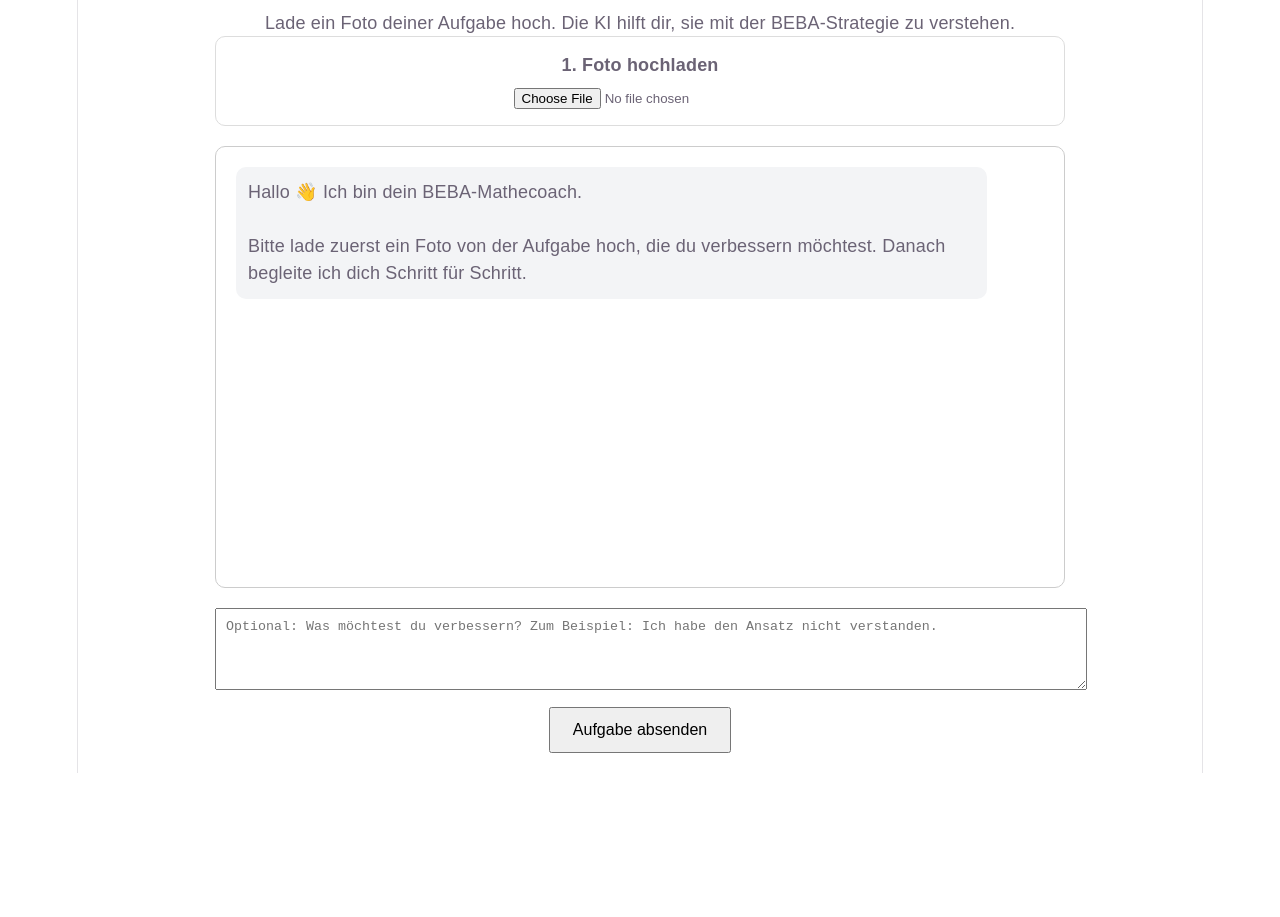
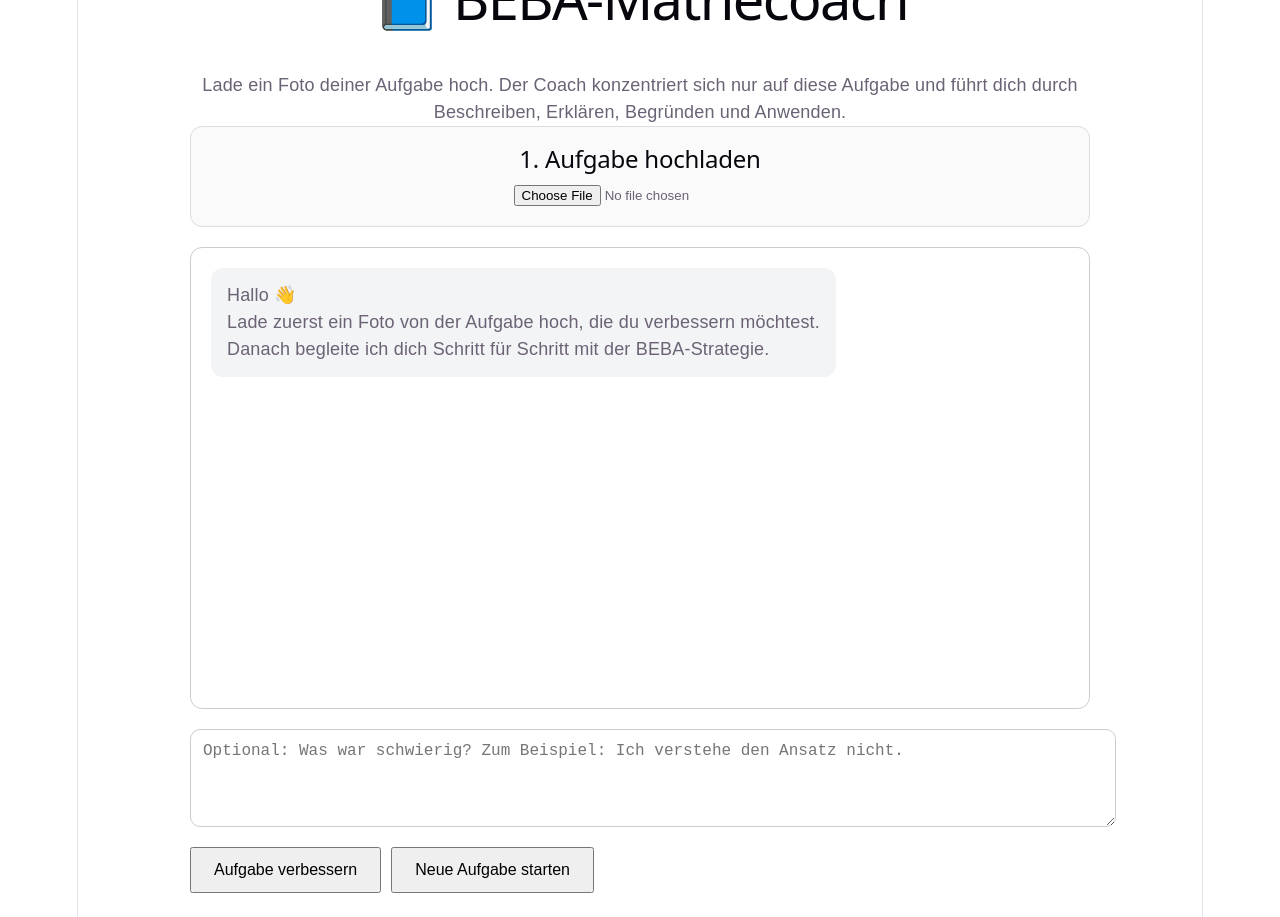
Before and after one commit to ghsgsb6csd-a11y/beba-mathe-coach, a React (Vite) app in the folder beba-mathe-coach/: page / in a window 1280 px wide. Shown: the part 100-1017 px from the top of the page. Before the commit the page ends 873 px from the top, so only its background shows below. Built offline with nearby package versions, Linux system fonts and the light colour scheme.

Commit message:
Update App.jsx

```diff
--- a/beba-mathe-coach/src/App.jsx
+++ b/beba-mathe-coach/src/App.jsx
@@ -1,17 +1,19 @@
 import { useState } from "react";
+import ReactMarkdown from "react-markdown";
 
 export default function App() {
   const [messages, setMessages] = useState([
     {
       role: "assistant",
       text:
-        "Hallo 👋 Ich bin dein BEBA-Mathecoach.\n\nBitte lade zuerst ein Foto von der Aufgabe hoch, die du verbessern möchtest. Danach begleite ich dich Schritt für Schritt."
+        "Hallo 👋\n\nLade zuerst ein Foto von der Aufgabe hoch, die du verbessern möchtest.\n\nDanach begleite ich dich Schritt für Schritt mit der BEBA-Strategie."
     }
   ]);
 
   const [input, setInput] = useState("");
   const [image, setImage] = useState(null);
   const [imagePreview, setImagePreview] = useState("");
+  const [loading, setLoading] = useState(false);
 
   function handleImageUpload(e) {
     const file = e.target.files[0];
@@ -19,15 +21,6 @@
 
     setImage(file);
     setImagePreview(URL.createObjectURL(file));
-
-    setMessages((prev) => [
-      ...prev,
-      {
-        role: "assistant",
-        text:
-          "Super, das Foto ist ausgewählt. Schreibe jetzt kurz dazu, was du verbessern möchtest — oder klicke direkt auf „Absenden“."
-      }
-    ]);
   }
 
   function fileToBase64(file) {
@@ -39,19 +32,35 @@
     });
   }
 
+  function resetTask() {
+    setMessages([
+      {
+        role: "assistant",
+        text:
+          "Neue Aufgabe gestartet ✅\n\nLade bitte wieder ein Foto der Aufgabe hoch."
+      }
+    ]);
+    setInput("");
+    setImage(null);
+    setImagePreview("");
+  }
+
   async function sendMessage() {
-    if (!input.trim() && !image) return;
+    if (!image && !input.trim()) return;
 
-    const currentInput = input || "Bitte analysiere diese Matheaufgabe mit der BEBA-Strategie.";
+    const currentInput =
+      input.trim() ||
+      "Bitte hilf mir, diese Aufgabe mit der BEBA-Strategie zu verstehen.";
     const currentImage = image;
 
     setMessages((prev) => [
       ...prev,
       { role: "user", text: currentInput },
-      { role: "assistant", text: "Ich schaue mir die Aufgabe an..." }
+      { role: "assistant", text: "Ich schaue mir die Aufgabe genau an..." }
     ]);
 
     setInput("");
+    setLoading(true);
 
     try {
       let imageBase64 = null;
@@ -89,47 +98,85 @@
         }
       ]);
     }
+
+    setLoading(false);
   }
 
   return (
-    <div style={{ fontFamily: "Arial", maxWidth: "850px", margin: "0 auto", padding: "20px" }}>
+    <div
+      style={{
+        fontFamily: "Arial, sans-serif",
+        maxWidth: "900px",
+        margin: "0 auto",
+        padding: "24px",
+        lineHeight: "1.5"
+      }}
+    >
       <h1>📘 BEBA-Mathecoach</h1>
 
       <p>
-        Lade ein Foto deiner Aufgabe hoch. Die KI hilft dir, sie mit der BEBA-Strategie zu verstehen.
+        Lade ein Foto deiner Aufgabe hoch. Der Coach konzentriert sich nur auf
+        diese Aufgabe und führt dich durch Beschreiben, Erklären, Begründen und
+        Anwenden.
       </p>
 
-      <div style={{ marginBottom: "20px", padding: "15px", border: "1px solid #ddd", borderRadius: "10px" }}>
-        <strong>1. Foto hochladen</strong>
-        <br />
-        <input type="file" accept="image/*" onChange={handleImageUpload} style={{ marginTop: "10px" }} />
+      <div
+        style={{
+          padding: "18px",
+          border: "1px solid #ddd",
+          borderRadius: "12px",
+          marginBottom: "20px",
+          background: "#fafafa"
+        }}
+      >
+        <h2>1. Aufgabe hochladen</h2>
+
+        <input type="file" accept="image/*" onChange={handleImageUpload} />
 
         {imagePreview && (
-          <div style={{ marginTop: "15px" }}>
+          <div style={{ marginTop: "16px" }}>
             <img
               src={imagePreview}
               alt="Hochgeladene Aufgabe"
-              style={{ maxWidth: "100%", borderRadius: "10px", border: "1px solid #ccc" }}
+              style={{
+                maxWidth: "100%",
+                borderRadius: "10px",
+                border: "1px solid #ccc"
+              }}
             />
           </div>
         )}
       </div>
 
-      <div style={{ border: "1px solid #ccc", borderRadius: "10px", padding: "20px", minHeight: "400px", marginBottom: "20px" }}>
+      <div
+        style={{
+          border: "1px solid #ccc",
+          borderRadius: "12px",
+          padding: "20px",
+          minHeight: "420px",
+          marginBottom: "20px",
+          background: "white"
+        }}
+      >
         {messages.map((msg, index) => (
-          <div key={index} style={{ marginBottom: "15px", textAlign: msg.role === "user" ? "right" : "left" }}>
+          <div
+            key={index}
+            style={{
+              marginBottom: "18px",
+              textAlign: msg.role === "user" ? "right" : "left"
+            }}
+          >
             <div
               style={{
                 display: "inline-block",
-                padding: "12px",
-                borderRadius: "10px",
+                textAlign: "left",
+                padding: "14px 16px",
+                borderRadius: "12px",
                 background: msg.role === "user" ? "#dbeafe" : "#f3f4f6",
-                whiteSpace: "pre-wrap",
-                lineHeight: "1.5",
-                maxWidth: "90%"
+                maxWidth: "92%"
               }}
             >
-              {msg.text}
+              <ReactMarkdown>{msg.text}</ReactMarkdown>
             </div>
           </div>
         ))}
@@ -138,14 +185,42 @@
       <textarea
         value={input}
         onChange={(e) => setInput(e.target.value)}
-        placeholder="Optional: Was möchtest du verbessern? Zum Beispiel: Ich habe den Ansatz nicht verstanden."
+        placeholder="Optional: Was war schwierig? Zum Beispiel: Ich verstehe den Ansatz nicht."
         rows={4}
-        style={{ width: "100%", padding: "10px", marginBottom: "10px" }}
+        style={{
+          width: "100%",
+          padding: "12px",
+          marginBottom: "12px",
+          borderRadius: "10px",
+          border: "1px solid #ccc",
+          fontSize: "16px"
+        }}
       />
 
-      <button onClick={sendMessage} style={{ padding: "12px 22px", fontSize: "16px", cursor: "pointer" }}>
-        Aufgabe absenden
-      </button>
+      <div style={{ display: "flex", gap: "10px", flexWrap: "wrap" }}>
+        <button
+          onClick={sendMessage}
+          disabled={loading}
+          style={{
+            padding: "12px 22px",
+            fontSize: "16px",
+            cursor: loading ? "not-allowed" : "pointer"
+          }}
+        >
+          {loading ? "Analysiere..." : "Aufgabe verbessern"}
+        </button>
+
+        <button
+          onClick={resetTask}
+          style={{
+            padding: "12px 22px",
+            fontSize: "16px",
+            cursor: "pointer"
+          }}
+        >
+          Neue Aufgabe starten
+        </button>
+      </div>
     </div>
   );
 }
```
